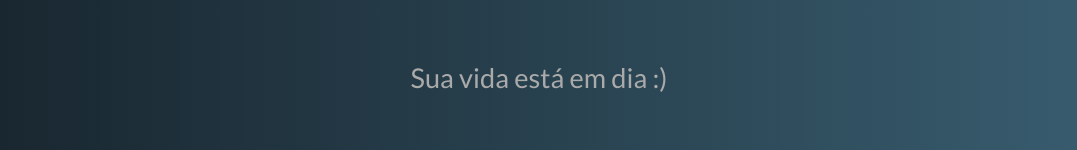
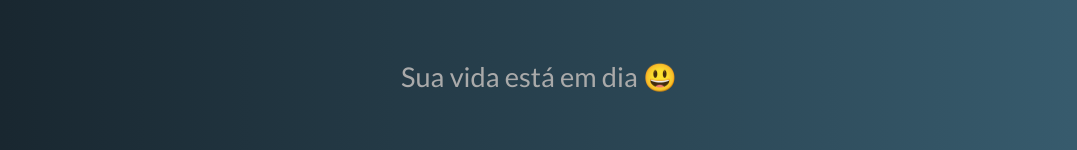
Before and after one commit to jcgsr/ListaTarefaVue, a Vue app: page / in a window 1280 px wide. Shown: the part 494-644 px from the top of the page, without its empty margins (101-1178 px from the left). Built offline with nearby package versions, Linux system fonts and the light colour scheme.

Commit message:
localStorage corrigido

```diff
--- a/src/App.vue
+++ b/src/App.vue
@@ -28,10 +28,10 @@ export default {
 	},
 	watch: {
 		tasks: {
-			deep: true,
 			handler() {
 				localStorage.setItem('tasks', JSON.stringify(this.tasks))
-			}
+			},
+			deep: true,
 		}
 	},
 	methods: {
@@ -51,13 +51,14 @@ export default {
 		toggleTaskState(i) {
 			this.tasks[i].pending = !this.tasks[i].pending
 		},
-		created() {
+  },
+		mounted() {
 			const json = localStorage.getItem('tasks')
 			const array = JSON.parse(json)
 			this.tasks = Array.isArray(array) ? array : []
 		}
 	}
-}
+
 </script>
 
 <style>
--- a/src/components/TaskGrid.vue
+++ b/src/components/TaskGrid.vue
@@ -5,7 +5,7 @@
       @taskStateChanged="$emit('taskStateChanged', i)"
       @taskDeleted="$emit('taskDeleted', i)" :task="task"></Task>
     </template>
-    <p v-else class="no-task">Sua vida está em dia :)</p>
+    <p v-else class="no-task">Sua vida está em dia 😃</p>
   </div>
 </template>
 
```
